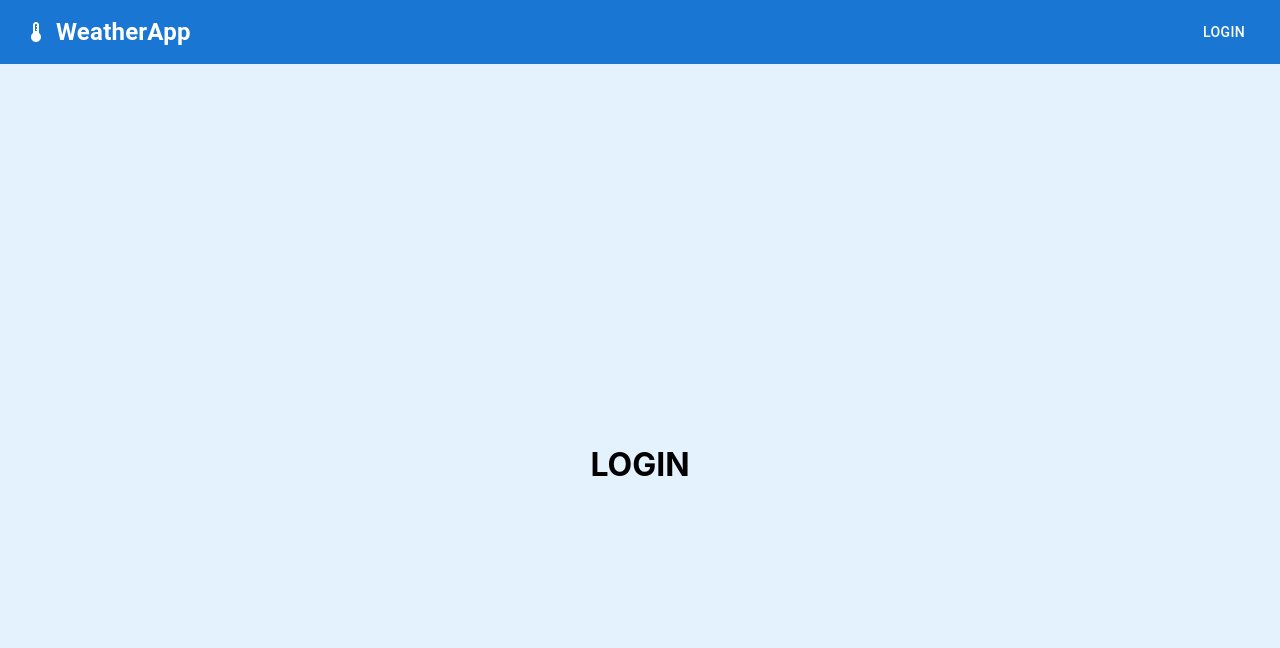
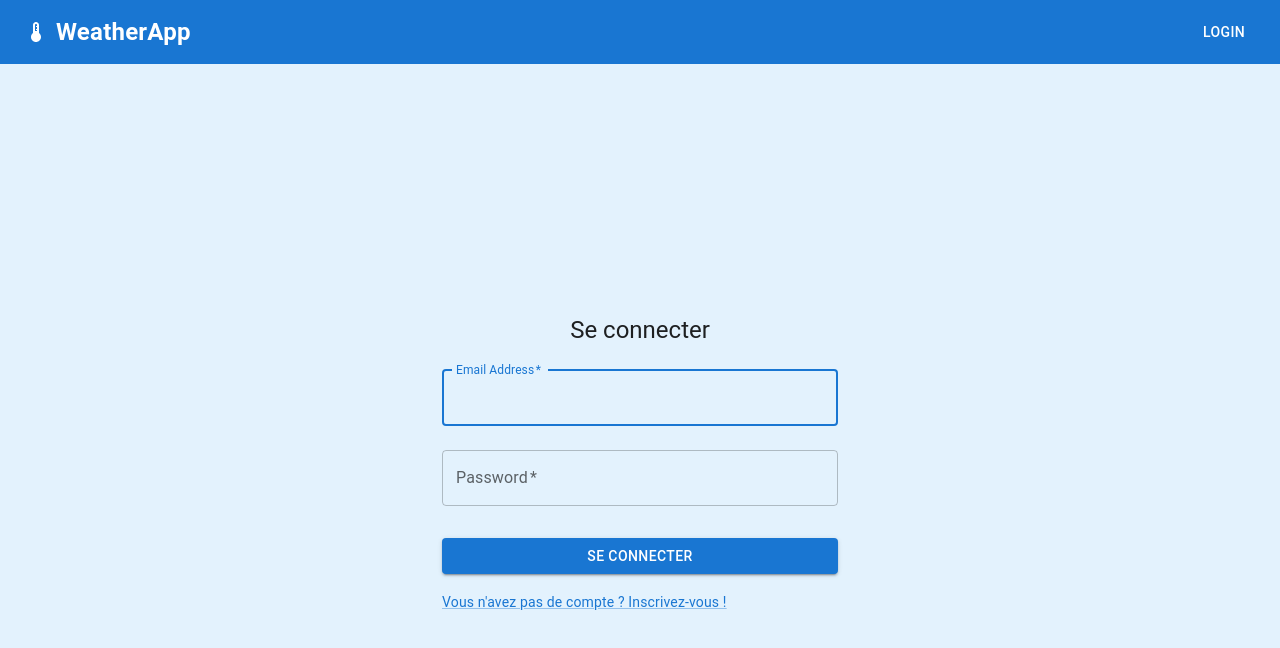
Before and after one commit to mhmdmrabet/weather-app, a React (Vite) app: page /login in a window 1280 px wide. Shown: the top 648 px of the page. Built offline with nearby package versions, Linux system fonts and the light colour scheme; no server answers.

Commit message:
Auth form

```diff
--- a/src/App.tsx
+++ b/src/App.tsx
@@ -4,7 +4,7 @@
 import { blue } from "@mui/material/colors";
 import { useState, useEffect } from "react";
 import { SearchBar, WeatherInfo } from "./Weather";
-import { Login } from "./Auth";
+import { Login, SignIn, SignUp } from "./Auth";
 
 function App() {
   const [cityName, setCityName] = useState("");
@@ -60,7 +60,8 @@
                 </>
               }
             />
-            <Route path="/login" element={<Login />} />
+            <Route path="/login" element={<SignIn />} />
+            <Route path="/signup" element={<SignUp />} />
           </Routes>
         </Box>
       </main>
--- a/src/Auth/Login.tsx
+++ /dev/null
@@ -1,3 +0,0 @@
-export function Login() {
-  return <h1>LOGIN</h1>;
-}
--- /dev/null
+++ b/src/Auth/SignIn.tsx
@@ -0,0 +1,85 @@
+import { Link as RouterLink } from "react-router-dom";
+import * as React from "react";
+import Button from "@mui/material/Button";
+import CssBaseline from "@mui/material/CssBaseline";
+import TextField from "@mui/material/TextField";
+import Link from "@mui/material/Link";
+import Grid from "@mui/material/Grid";
+import Box from "@mui/material/Box";
+import Typography from "@mui/material/Typography";
+import Container from "@mui/material/Container";
+import { createTheme, ThemeProvider } from "@mui/material/styles";
+
+const theme = createTheme();
+
+export function SignIn() {
+  const handleSubmit = (event: React.FormEvent<HTMLFormElement>) => {
+    event.preventDefault();
+    const data = new FormData(event.currentTarget);
+    console.log({
+      email: data.get("email"),
+      password: data.get("password"),
+    });
+  };
+
+  return (
+    <ThemeProvider theme={theme}>
+      <Container component="main" maxWidth="xs">
+        <CssBaseline />
+        <Box
+          sx={{
+            display: "flex",
+            flexDirection: "column",
+            alignItems: "center",
+          }}
+        >
+          <Typography component="h1" variant="h5">
+            Se connecter
+          </Typography>
+          <Box
+            component="form"
+            onSubmit={handleSubmit}
+            noValidate
+            sx={{ mt: 1 }}
+          >
+            <TextField
+              margin="normal"
+              required
+              fullWidth
+              id="email"
+              label="Email Address"
+              name="email"
+              autoComplete="email"
+              autoFocus
+            />
+            <TextField
+              margin="normal"
+              required
+              fullWidth
+              name="password"
+              label="Password"
+              type="password"
+              id="password"
+              autoComplete="current-password"
+            />
+            <Button
+              type="submit"
+              fullWidth
+              variant="contained"
+              sx={{ mt: 3, mb: 2 }}
+            >
+              Se connecter
+            </Button>
+            <Grid container>
+              <Grid item>
+                <Link component={RouterLink} to={"/signup"} variant="body2">
+                  {"Vous n'avez pas de compte ? Inscrivez-vous !"}
+                </Link>
+              </Grid>
+            </Grid>
+          </Box>
+        </Box>
+      </Container>
+    </ThemeProvider>
+  );
+}
--- /dev/null
+++ b/src/Auth/Signup.tsx
@@ -0,0 +1,95 @@
+import { Link as RouterLink } from "react-router-dom";
+import * as React from "react";
+import Button from "@mui/material/Button";
+import CssBaseline from "@mui/material/CssBaseline";
+import TextField from "@mui/material/TextField";
+import Link from "@mui/material/Link";
+import Grid from "@mui/material/Grid";
+import Box from "@mui/material/Box";
+import Typography from "@mui/material/Typography";
+import Container from "@mui/material/Container";
+import { createTheme, ThemeProvider } from "@mui/material/styles";
+
+const theme = createTheme();
+
+export function SignUp() {
+  const handleSubmit = (event: React.FormEvent<HTMLFormElement>) => {
+    event.preventDefault();
+    const data = new FormData(event.currentTarget);
+    console.log({
+      email: data.get("email"),
+      password: data.get("password"),
+    });
+  };
+
+  return (
+    <ThemeProvider theme={theme}>
+      <Container component="main" maxWidth="xs">
+        <CssBaseline />
+        <Box
+          sx={{
+            display: "flex",
+            flexDirection: "column",
+            alignItems: "center",
+          }}
+        >
+          <Typography component="h1" variant="h5">
+            Créer un compte
+          </Typography>
+          <Box
+            component="form"
+            onSubmit={handleSubmit}
+            noValidate
+            sx={{ mt: 1 }}
+          >
+            <TextField
+              margin="normal"
+              required
+              fullWidth
+              id="email"
+              label="Email Address"
+              name="email"
+              autoComplete="email"
+              autoFocus
+            />
+            <TextField
+              margin="normal"
+              required
+              fullWidth
+              name="password"
+              label="Password"
+              type="password"
+              id="password"
+              autoComplete="current-password"
+            />
+            <TextField
+              margin="normal"
+              required
+              fullWidth
+              name="confirm-password"
+              label="Confirm Password"
+              type="password"
+              id="confirm-password"
+              autoComplete="current-password"
+            />
+            <Button
+              type="submit"
+              fullWidth
+              variant="contained"
+              sx={{ mt: 3, mb: 2 }}
+            >
+              Créer un compte
+            </Button>
+            <Grid container>
+              <Grid item>
+                <Link component={RouterLink} to={"/login"} variant="body2">
+                  {"Vous avez un compte ? Connectez-vous !"}
+                </Link>
+              </Grid>
+            </Grid>
+          </Box>
+        </Box>
+      </Container>
+    </ThemeProvider>
+  );
+}
--- a/src/Auth/index.ts
+++ b/src/Auth/index.ts
@@ -1 +1,2 @@
-export * from "./Login";
+export * from "./SignIn";
+export * from "./Signup";
```
